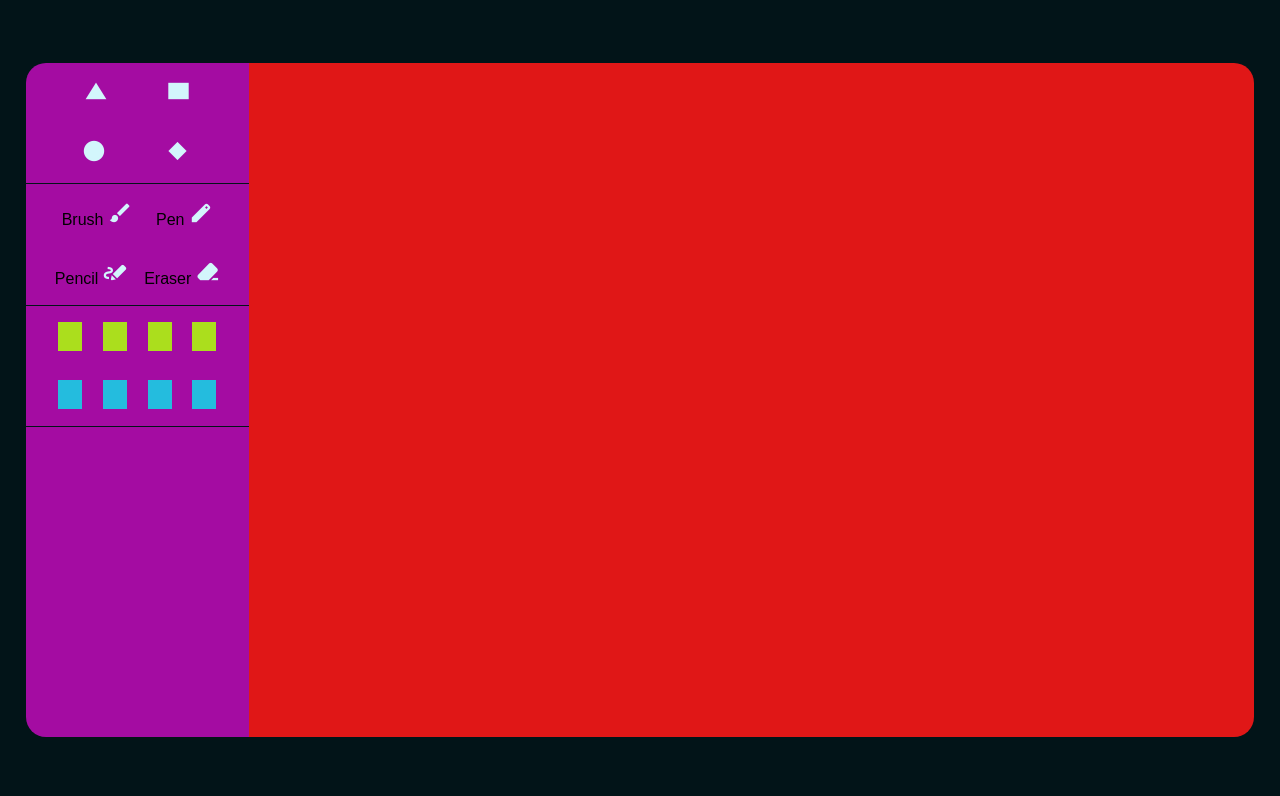
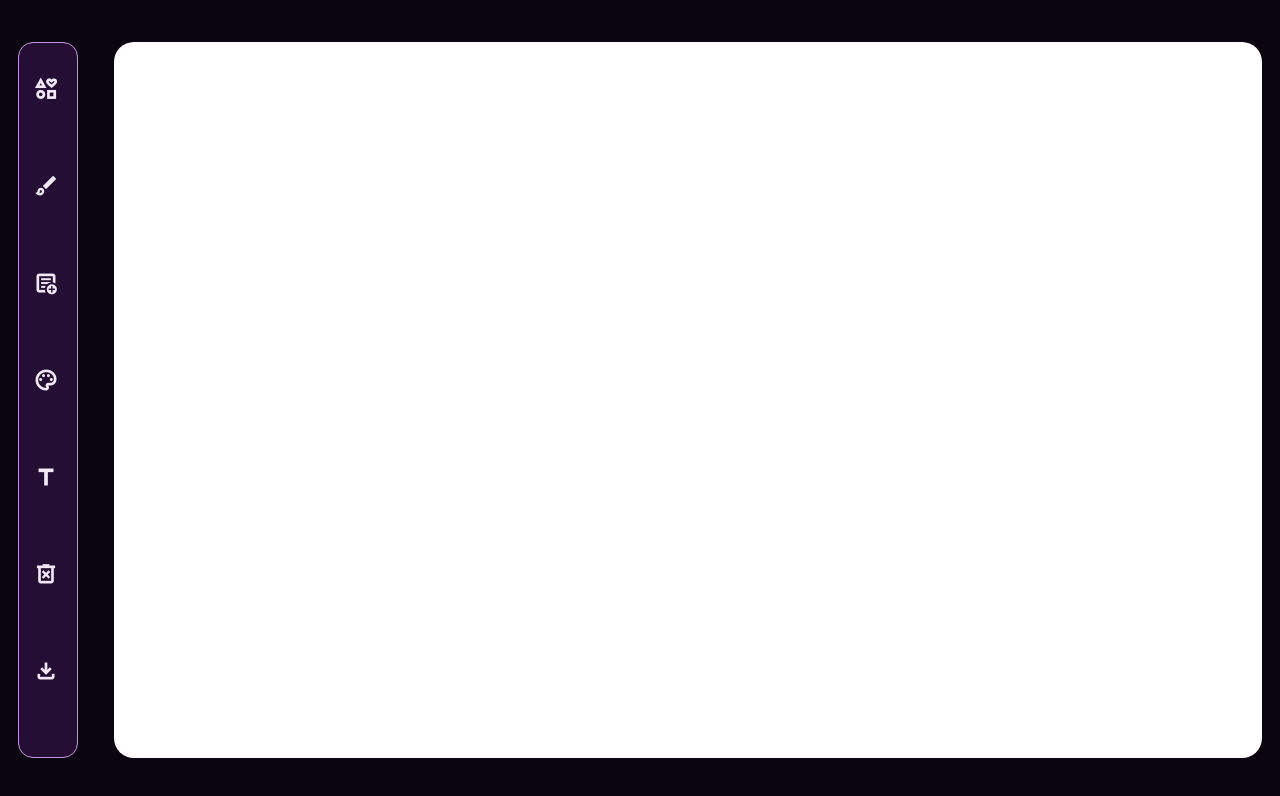
Before and after one commit to NIKHILENIGMA/HTML-CSS-JS-Projects, a plain HTML site: page Drawing-App/main.html in a window 1280 px wide. Drawn offline with nearby package versions, Linux system fonts and the light colour scheme.

Commit message:
structure and styling fixed

```diff
--- a/Drawing-App/main.html
+++ b/Drawing-App/main.html
@@ -3,7 +3,7 @@
   <head>
     <meta charset="UTF-8" />
     <meta name="viewport" content="width=device-width, initial-scale=1.0" />
-    <title>Document</title>
+    <title>Drawing App</title>
     <link
       rel="stylesheet"
       href="https://fonts.googleapis.com/css2?family=Material+Symbols+Outlined:opsz,wght,FILL,GRAD@20..48,100..700,0..1,-50..200"
@@ -14,72 +14,77 @@
     <div class="container">
       <section class="option-panel">
         <!-- Shapes -->
+        <div class="options">
           <div class="shapes">
-          <!-- <h4>Shapes</h4> -->
-          <div class="shapes-row1">
-            <li>
-              <span class="triangle material-symbols-outlined">
-                change_history
+            <span class="dropbtn material-symbols-outlined"> interests </span>
+            <div class="dropdown-content">
+              <!-- Square -->
+              <button class=" shapes-tools">
+                <span class="material-symbols-outlined">
+                  check_box_outline_blank
                 </span>
-            </li>
-            <li>
-              <span class="rectangle material-symbols-outlined">
-                rectangle
-              </span>
-            </li>
-          </div>
-          <div class="shapes-row2">
-            <li>
-              <span class="circle material-symbols-outlined"> circle </span>
-            </li>
-            <li>
-              <span class="diamond material-symbols-outlined"> stat_0 </span>
-            </li>
+              </button>
+              <!-- Triangle -->
+              <button class=" shapes-tools">
+                <span class="material-symbols-outlined"> change_history </span>
+              </button>
+              <button class=" shapes-tools">
+                <span class="material-symbols-outlined"> circle </span>
+              </button>
+              <button class=" shapes-tools">
+                <span class="material-symbols-outlined"> pentagon </span>
+              </button>
+              <button class=" shapes-tools">
+                <span class="material-symbols-outlined"> favorite </span>
+              </button>
+              <button class=" shapes-tools">
+                <span class="material-symbols-outlined"> database </span>
+              </button>
             </div>
           </div>
-
           <!-- Brushes -->
-        <div class="freehand-drawing">
-          <!-- <h2>Shapes</h2> -->
-          <div class="tools-row1">
-            <li>
-              <span>Brush</span>
+          <div class="brush">
             <span class="material-symbols-outlined"> brush </span>
-            </li>
-            <li>
-              <span>Pen</span>
-              <span class="material-symbols-outlined"> edit </span>
-            </li>
           </div>
-          <div class="tools-row2">
-            <li>
-              <span>Pencil</span>
-              <span class="material-symbols-outlined"> stylus_note </span>
-            </li>
-            <li>
-              <span>Eraser</span>
-              <span class="material-symbols-outlined"> ink_eraser </span>
-            </li>
+          <!-- Notes -->
+          <div class="notes">
+            <span class="material-symbols-outlined"> add_notes </span>
+          </div>
+          <!-- Color Palette -->
+          <div class="color-palette">
+            <span class="material-symbols-outlined"> palette </span>
+            <div class="color-palette">
+              <!-- <div class="color-row1"> -->
+                <!-- <input type="color" id="color-selection"> -->
+                <!-- <li></li> -->
+                <!-- <li></li> -->
+                <!-- <li></li> -->
+              <!-- </div> -->
+              <!-- <div class="color-row2"> -->
+                <!-- <li></li> -->
+                <!-- <li></li> -->
+                <!-- <li></li> -->
+                <!-- <li></li> -->
+              <!-- </div> -->
             </div>
           </div>
-
-        <!-- Color Palette -->
-        <div class="color-palette">
-            <div class="color-row1">
-              <li></li>
-              <li></li>
-              <li></li>
-              <li></li>
+          <!-- Text -->
+          <div class="text">
+            <span class="material-symbols-outlined"> title </span>
           </div>
-            <div class="color-row2">
-              <li></li>
-              <li></li>
-              <li></li>
-              <li></li>
+          <!-- Remove Camvas -->
+          <div class="clear-canvas">
+            <span class="material-symbols-outlined"> delete_forever </span>
+          </div>
+          <!-- Download canvas -->
+          <div class="clear-canvas">
+            <span class="material-symbols-outlined"> download </span>
           </div>
         </div>
       </section>
-      <section class="drawing-board"></section>
+      <section class="drawing-board">
+        <canvas></canvas>
+      </section>
     </div>
 
     <script src="index.js"></script>
--- a/Drawing-App/style.css
+++ b/Drawing-App/style.css
@@ -7,7 +7,7 @@
     margin: 0;
     padding: 0;
     box-sizing: border-box;
-    font-family: "playfair", sans-serif;
+    font-family: "Playfair Display", sans-serif;
 
 
 
@@ -15,11 +15,11 @@
 
 .material-symbols-outlined {
     font-variation-settings:
-    'FILL' 1,
-    'wght' 500,
+    'FILL' 0 ,
+    'wght' 600,
     'GRAD' 1,
     'opsz' 24;
-    color: #D3F6FC;
+    color: #F2E9F7;
 }
 
 .container{
@@ -28,130 +28,83 @@
     display: flex;
     justify-content: center;
     align-items: center;
-    padding: 2%;
-    background-color: #021418;
+    padding: 2px;
+    background-color: #0A050E;
 }
 
 /** option-panel */
 
 .option-panel{
-    width: 20%;
+    position: relative;
+    width: 60px;
     height: 90%;
-    background-color: #A40CA2;
-    border-radius: 20px 0px 0px 20px;
-    position: relative;
+    background-color: #250E33;
+    border-radius: 15px ;
+    color: #F2E9F7;
+    border: solid 1px #C393DE;
+    box-shadow: #C393DE;
+    margin-right: 2vw;
 }
 
-/** Shapes */
 .shapes{
-    width: 100%;
-    height: 18%;
-    list-style: none;
-    border-bottom: solid #021418 1px;
+    position: relative;
 
 }
 
-.shapes-row1{
-    width: 100%;
-    height: 50%;
-    /* background-color: #A40CA2; */
+
+.options {
+    width: 6.5vw;
+    height: 95%;
     display: flex;
-    justify-content: space-evenly;
-    align-items: center;
+    flex-direction: column;
+    align-items: start;
+    justify-content: space-around;
+    padding-left: 15px;
+    /* background-color: rgba(226, 80, 17, 0.132); */
+
 }
+.shapes {
+    position: relative;
+    width: 90%;
 
-.shapes-row2{
-    width: 100%;
-    height: 50%;
-    /* background-color: #0f0ca4; */
+}
+.dropdown-content{
+    position: absolute;
     display: flex;
-    justify-content: space-evenly;
-    align-items: center;
-}
-
-.diamond{
-    font-size: 30px;
-}
-
-.freehand-drawing{
-    width: 100%;
-    height: 18%;
-    list-style: none;
-    border-bottom: solid #021418 1px;
-    padding: 2px 12px;
-    /* background-color: aqua; */
+    top: -5px;
+    left: 50%;
+    padding: 4px 8px;
 
 }
 
-.tools-row1{
-    width: 100%;
-    height: 50%;
-    /* background-color: #A40CA2; */
-    display: flex;
-    justify-content: space-evenly;
-    align-items: center;
+.dropdown-content button{
+    display: none;
+    background-color: transparent;
+    border: solid .5px #F2E9F7;
+    margin-right: 5px;
+    padding: 2px 5px;
+    cursor: pointer;
+
 }
+.dropdown-content button:hover{
+    background-color: #0A050E;
+    color: #C393DE;
+    cursor: pointer;
 
-.tools-row2{
-    width: 100%;
-    height: 50%;
-    /* background-color: #A40CA2; */
-    display: flex;
-    justify-content: space-evenly;
-    align-items: center;
 }
-
-.color-palette{
-    width: 100%;
-    height: 18%;
-    list-style: none;
-    border-bottom: solid #021418 1px;
-    padding: 2px 12px;
-}
-
-.color-row1{
-    width: 100%;
-    height: 50%;
-    /* background-color: #A40CA2; */
-    display: flex;
-    justify-content: space-evenly;
-    align-items: center;
-}
-.color-row1 li{
-    width: 12%;
-    height: 50%;
-    background-color: #abde1d;
-    display: flex;
-    justify-content: space-evenly;
-    align-items: center;
-}
-
-
-.color-row2{
-    width: 100%;
-    height: 50%;
-    /* background-color: #A40CA2; */
-    display: flex;
-    justify-content: space-evenly;
-    align-items: center;
-}
-
-.color-row2 li{
-    width: 12%;
-    height: 50%;
-    background-color: #24bcde;
-    display: flex;
-    justify-content: space-evenly;
-    align-items: center;
-}
-
-
 
 
 
 .drawing-board{
     width: 90%;
     height: 90%;
-    background-color: #e01717;
-    border-radius: 0px 20px 20px 0px;
+    background-color: #fff;
+    border-radius: 20px 20px ;
+    margin-left: 10px;
 }
+
+.drawing-board canvas{
+    width: 100%;
+    height: 100%;
+    /* background-color: #C393DE; */
+}
```
Lines whose indentation alone changed are shown as unchanged.
